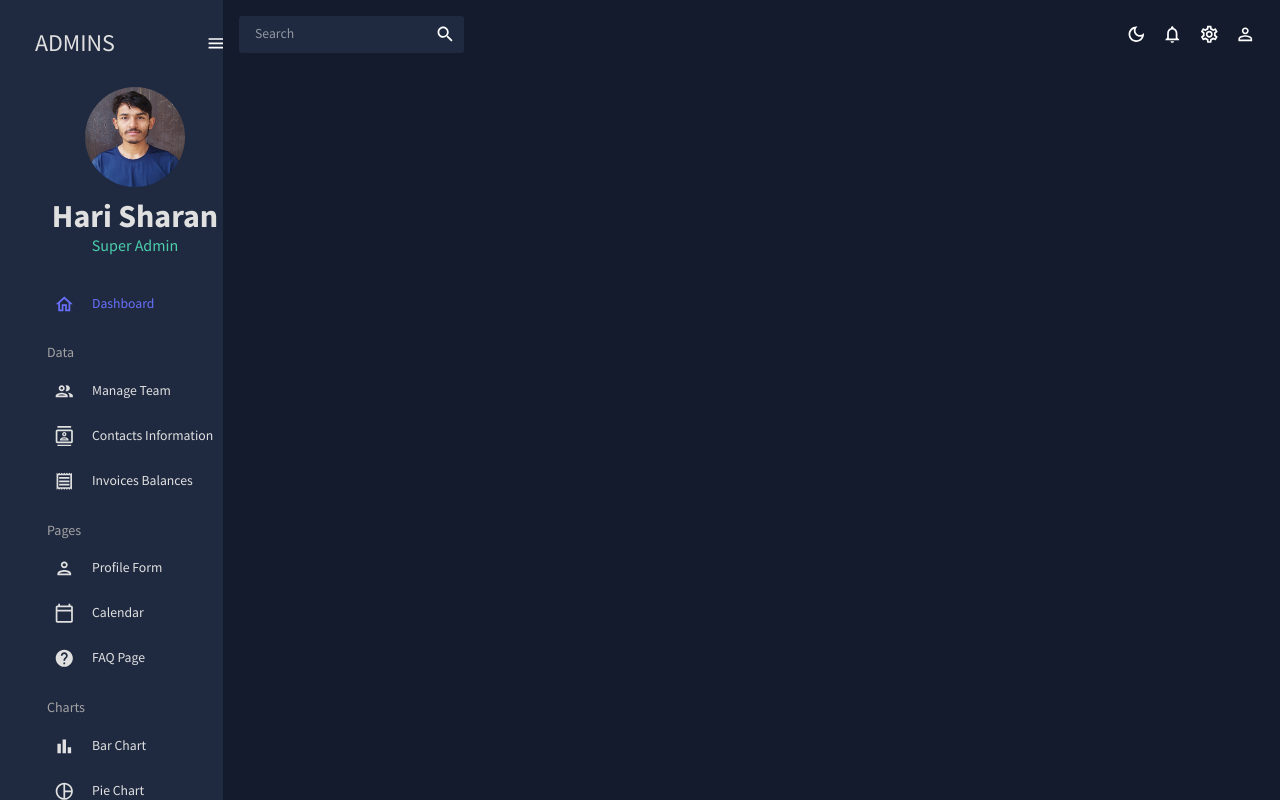
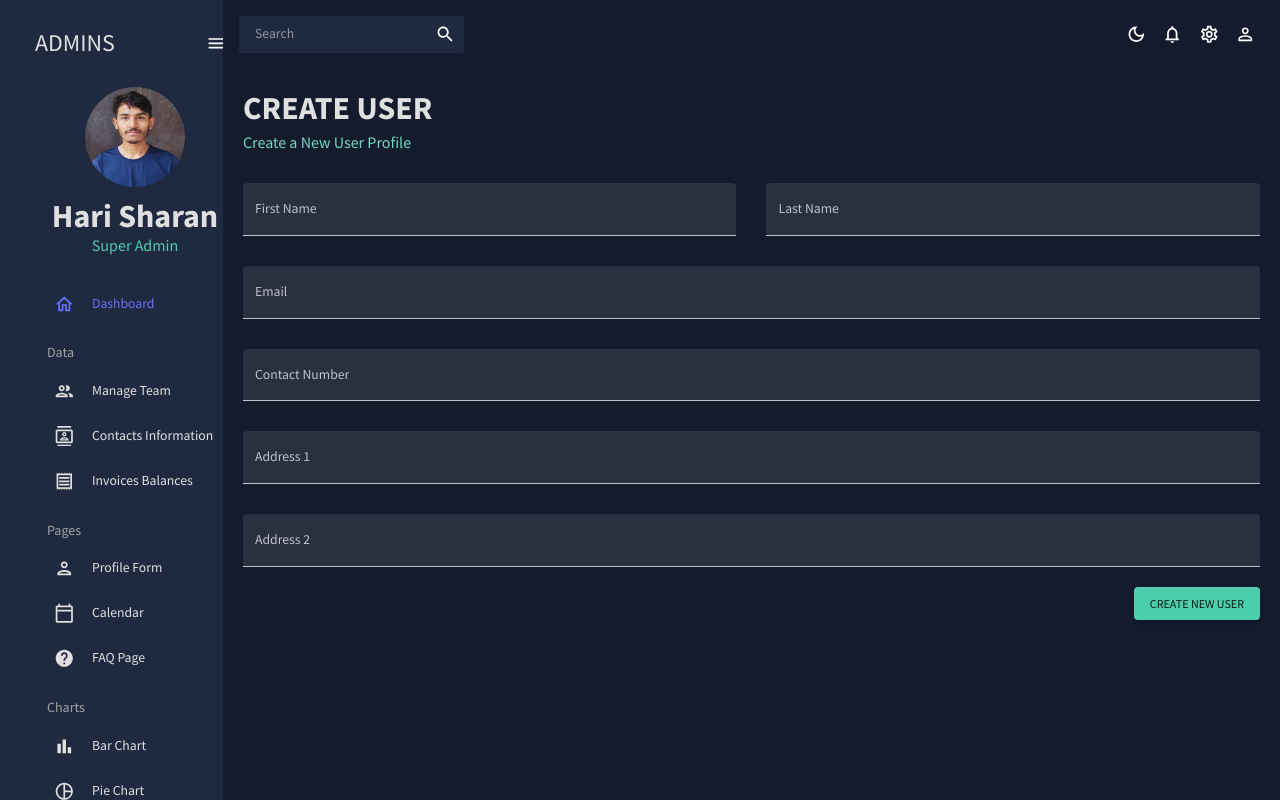
Before and after one commit to harisharanChaulagain/react-admin, a React (Create React App) app: page /form in a window 1280 px wide. Built offline with nearby package versions, Linux system fonts and the light colour scheme.

Commit message:
feat: Profile form

```diff
--- a/src/App.js
+++ b/src/App.js
@@ -8,7 +8,7 @@
 import Invoices from "./pages/invoices";
 import Contacts from "./pages/contacts";
 // import Bar from "./pages/bar";
-// import Form from "./pages/form";
+import Form from "./pages/form";
 // import Line from "./pages/line";
 // import Pie from "./pages/pie";
 // import FAQ from "./pages/faq";
@@ -30,10 +30,10 @@
               <Route path="/team" element={<Team />} />
               <Route path="/contacts" element={<Contacts />} />
               <Route path="/invoices" element={<Invoices />} />
+              <Route path="/form" element={<Form />} />
               {/*<Route path="/calendar" element={<Calendar />} />
               <Route path="/line" element={<Line />} />
               <Route path="/bar" element={<Bar />} />
-              <Route path="/form" element={<Form />} />
               <Route path="/pie" element={<Pie />} />
               <Route path="/geography" element={<Geography />} />
               <Route path="/fqa" element={<FAQ />} /> */}
--- /dev/null
+++ b/src/pages/form/index.jsx
@@ -0,0 +1,156 @@
+import { Box, Buttom, Button, TextField } from "@mui/material";
+import { Formik } from "formik";
+import * as yup from "yup";
+import useMediaQuery from "@mui/material/useMediaQuery";
+import { Header } from "../../components/Header";
+
+const initialValues = {
+  firstName: "",
+  lastName: "",
+  email: "",
+  contact: "",
+  address1: "",
+  address2: "",
+};
+
+const phoneRegExp =
+  /^((\\+[1-9]{1,4}[ \\-]*)|(\\([0-9]{2,3}\\)[ \\-]*)|([0-9]{2,4})[ \\-]*)*?[0-9]{3,4}?[ \\-]*[0-9]{3,4}?$/;
+
+const userSchema = yup.object().shape({
+  firstName: yup.string().required("required"),
+  lastName: yup.string().required("required"),
+  email: yup.string().email("invalid email").required("required"),
+  contact: yup
+    .string()
+    .matches(phoneRegExp, "Phone number is not valid")
+    .required("required"),
+  address1: yup.string().required("required"),
+  address2: yup.string().required("required"),
+});
+
+const Form = () => {
+  const isNonMobile = useMediaQuery("(min-width:600px");
+  const handleFormSubmit = (values) => {
+    console.log(values);
+  };
+
+  return (
+    <Box m="20px">
+      <Header title="CREATE USER" subtitle="Create a New User Profile" />
+      <Formik
+        onSubmit={handleFormSubmit}
+        initialValues={initialValues}
+        validationSchema={userSchema}
+      >
+        {({
+          values,
+          errors,
+          touched,
+          handleBlur,
+          handleChange,
+          handleSubmit,
+        }) => (
+          <form onSubmit={handleSubmit}>
+            <Box
+              display="grid"
+              gap="30px"
+              gridTemplateColumns="repeat(4, minmax(0, 1fr))"
+              sx={{
+                "& > div": { gridColumn: isNonMobile ? undefined : "span 4" },
+              }}
+            >
+              <TextField
+                fullWidth
+                variant="filled"
+                type="text"
+                label="First Name"
+                onBlur={handleBlur}
+                onChange={handleChange}
+                value={values.firstName}
+                name="firstName"
+                error={!!touched.firstName && !!errors.firstName}
+                helperText={touched.firstName && errors.firstName}
+                sx={{ gridColumn: "span 2" }}
+              />
+              <TextField
+                fullWidth
+                variant="filled"
+                type="text"
+                label="Last Name"
+                onBlur={handleBlur}
+                onChange={handleChange}
+                value={values.lastName}
+                name="lastName"
+                error={!!touched.lastName && !!errors.lastName}
+                helperText={touched.lastName && errors.lastName}
+                sx={{ gridColumn: "span 2" }}
+              />
+              <TextField
+                fullWidth
+                variant="filled"
+                type="text"
+                label="Email"
+                onBlur={handleBlur}
+                onChange={handleChange}
+                value={values.email}
+                name="email"
+                error={!!touched.email && !!errors.email}
+                helperText={touched.email && errors.email}
+                sx={{ gridColumn: "span 4" }}
+              />
+              <TextField
+                fullWidth
+                variant="filled"
+                type="text"
+                label="Contact Number"
+                onBlur={handleBlur}
+                onChange={handleChange}
+                value={values.contact}
+                name="contact"
+                error={!!touched.contact && !!errors.contact}
+                helperText={touched.contact && errors.contact}
+                sx={{ gridColumn: "span 4" }}
+                inputProps={{
+                  maxLength: 10,
+                }}
+              />
+              <TextField
+                fullWidth
+                variant="filled"
+                type="text"
+                label="Address 1"
+                onBlur={handleBlur}
+                onChange={handleChange}
+                value={values.address1}
+                name="address1"
+                error={!!touched.address1 && !!errors.address1}
+                helperText={touched.address1 && errors.address1}
+                sx={{ gridColumn: "span 4" }}
+              />
+              <TextField
+                fullWidth
+                variant="filled"
+                type="text"
+                label="Address 2"
+                onBlur={handleBlur}
+                onChange={handleChange}
+                value={values.address2}
+                name="address2"
+                error={!!touched.address2 && !!errors.address2}
+                helperText={touched.address2 && errors.address2}
+                sx={{ gridColumn: "span 4" }}
+              />
+            </Box>
+            <Box display="flex" justifyContent="end" mt="20px">
+              <Button type="submit" color="secondary" variant="contained">
+                Create New User
+              </Button>
+            </Box>
+          </form>
+        )}
+      </Formik>
+    </Box>
+  );
+};
+
+export default Form;
```
